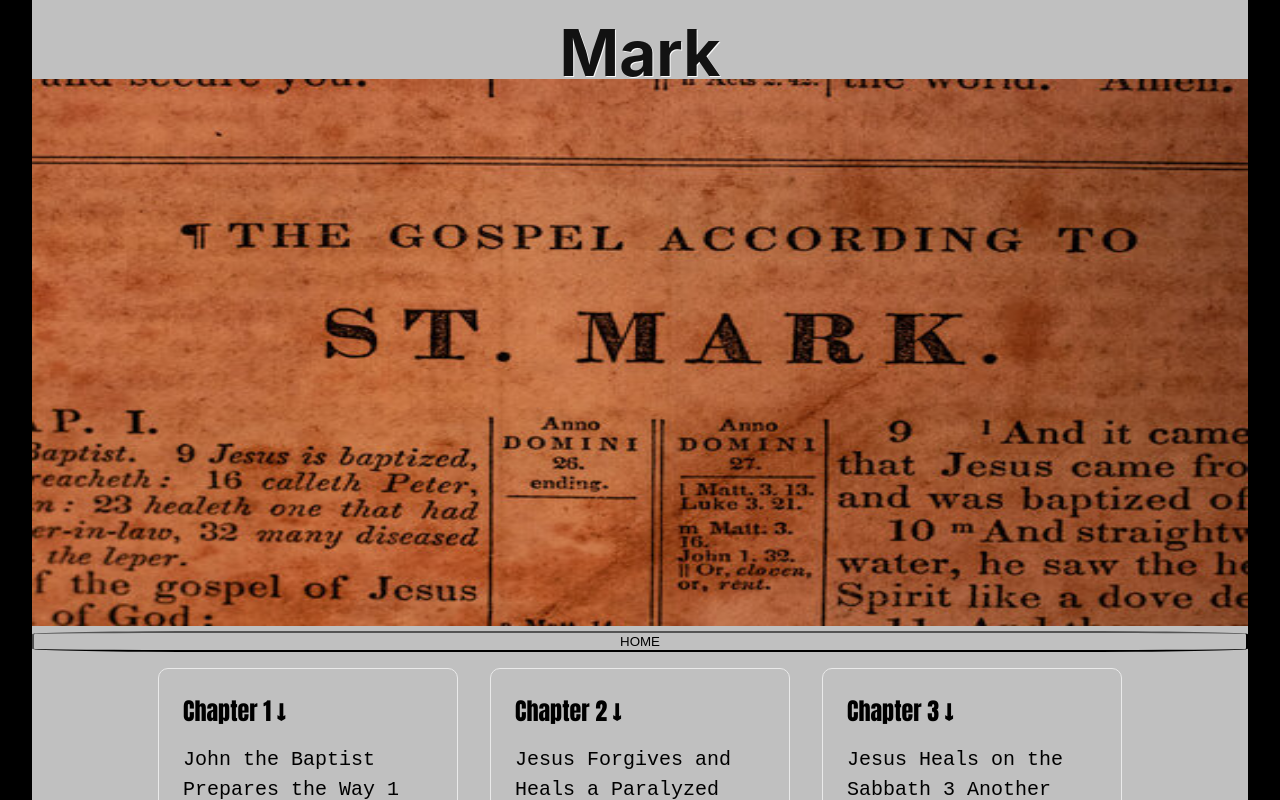
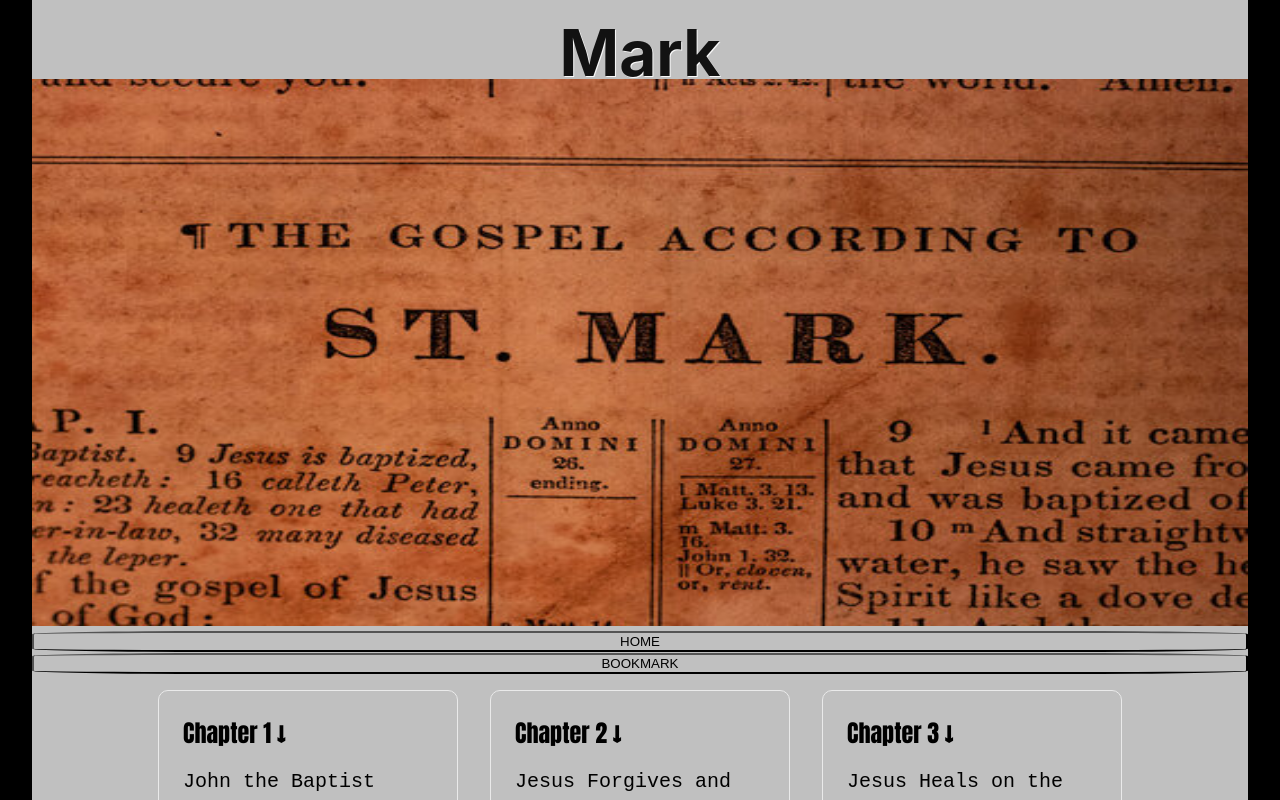
Before and after one commit to jnutt367/mark, a Next.js app: page / in a window 1280 px wide. Shown: the top 800 px of the page. Built offline with nearby package versions, Linux system fonts and the light colour scheme.

Commit message:
Update index.js
addong bookmark button

```diff
--- a/pages/index.js
+++ b/pages/index.js
@@ -31,7 +31,9 @@
        <a href="https://the-holy-bible.vercel.app/">
             <button className={styles.button}>HOME</button>
        </a>
-
+       <a href="https://the-holy-bible.vercel.app/">
+            <button className={styles.button}>BOOKMARK</button>
+       </a>
         <div className={styles.grid}>
           <div className={styles.card}>
             <h2>Chapter 1 &darr;</h2>
```
